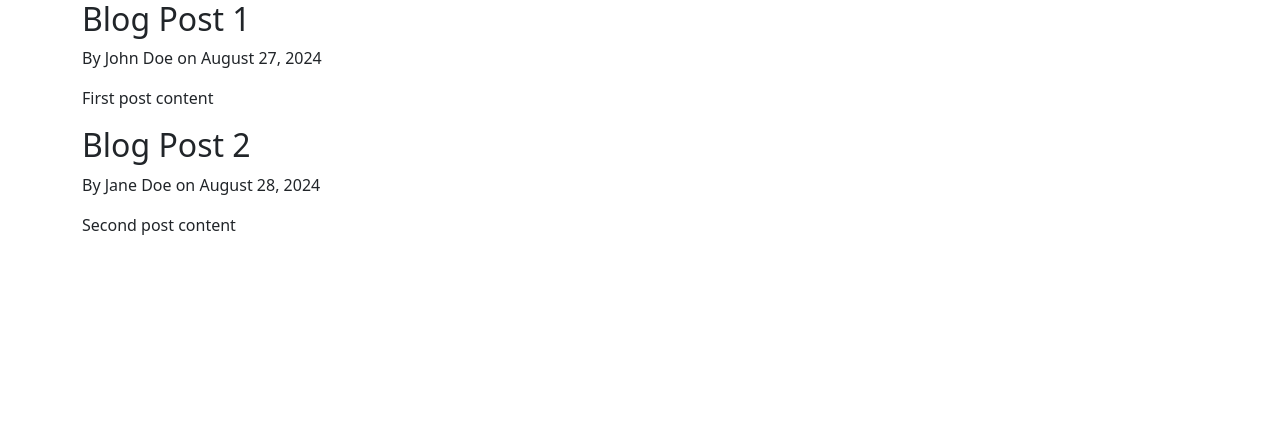
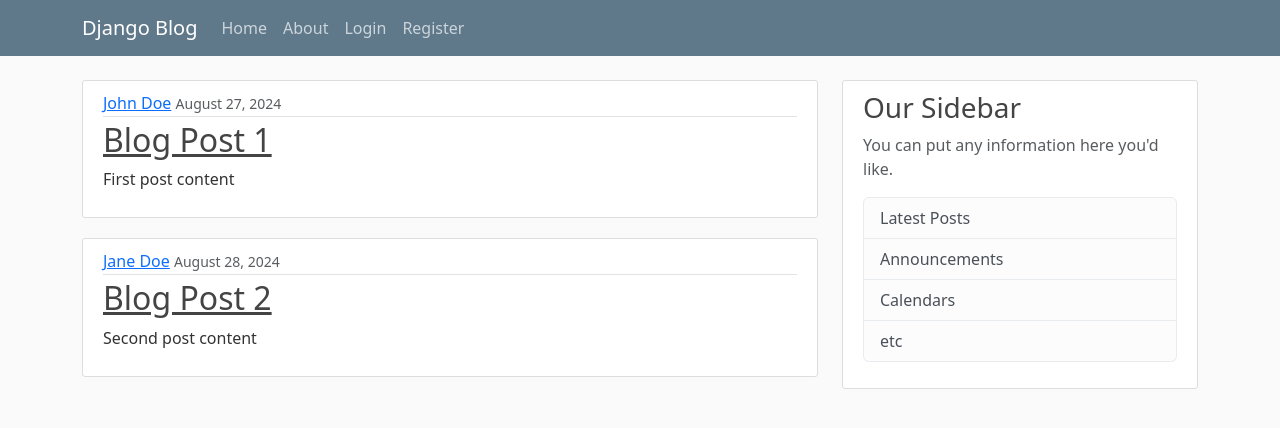
Before and after one commit to ager001/blog_app, a Django app: page / in a window 1280 px wide. Shown: the top 428 px of the page. Run offline with Django 5.2, Linux system fonts and the light colour scheme.

Commit message:
Add Bootstrap styling and layout to base and home templates

```diff
--- /dev/null
+++ b/blog/static/blog/main.css
@@ -0,0 +1,84 @@
+body {
+  background: #fafafa;
+  color: #333333;
+  margin-top: 5rem;
+}
+
+h1, h2, h3, h4, h5, h6 {
+  color: #444444;
+}
+
+ul {
+  margin: 0;
+}
+
+.bg-steel {
+  background-color: #5f788a;
+}
+
+.site-header .navbar-nav .nav-link {
+  color: #cbd5db;
+}
+
+.site-header .navbar-nav .nav-link:hover {
+  color: #ffffff;
+}
+
+.site-header .navbar-nav .nav-link.active {
+  font-weight: 500;
+}
+
+.content-section {
+  background: #ffffff;
+  padding: 10px 20px;
+  border: 1px solid #dddddd;
+  border-radius: 3px;
+  margin-bottom: 20px;
+}
+
+.article-title {
+  color: #444444;
+}
+
+a.article-title:hover {
+  color: #428bca;
+  text-decoration: none;
+}
+
+.article-content {
+  white-space: pre-line;
+}
+
+.article-img {
+  height: 65px;
+  width: 65px;
+  margin-right: 16px;
+}
+
+.article-metadata {
+  padding-bottom: 1px;
+  margin-bottom: 4px;
+  border-bottom: 1px solid #e3e3e3
+}
+
+.article-metadata a:hover {
+  color: #333;
+  text-decoration: none;
+}
+
+.article-svg {
+  width: 25px;
+  height: 25px;
+  vertical-align: middle;
+}
+
+.account-img {
+  height: 125px;
+  width: 125px;
+  margin-right: 20px;
+  margin-bottom: 16px;
+}
+
+.account-heading {
+  font-size: 2.5rem;
+}
--- a/blog/templates/blog/base.html
+++ b/blog/templates/blog/base.html
@@ -1,31 +1,90 @@
+{% load static %}
+
 <!DOCTYPE html>
 <html>
   <head>
+    <meta charset="utf-8" />
+    <meta name="viewport" content="width=device-width, initial-scale=1" />
+    <link
+      href="https://cdn.jsdelivr.net/npm/bootstrap@5.3.8/dist/css/bootstrap.min.css"
+      rel="stylesheet"
+      integrity="sha384-sRIl4kxILFvY47J16cr9ZwB07vP4J8+LH7qKQnuqkuIAvNWLzeN8tE5YBujZqJLB"
+      crossorigin="anonymous"
+    />
 
-    <meta charset="utf-8">
-    <meta name="viewport" content="width=device-width, initial-scale=1">
-    <link href="https://cdn.jsdelivr.net/npm/bootstrap@5.3.8/dist/css/bootstrap.min.css" rel="stylesheet" integrity=
-    "sha384-sRIl4kxILFvY47J16cr9ZwB07vP4J8+LH7qKQnuqkuIAvNWLzeN8tE5YBujZqJLB" crossorigin="anonymous">
+    <link rel="stylesheet" type="text/css" href="{% static 'blog/main.css' %}" />
 
     {% if title%}
-            <title>
-                {{ title }}
-            </title>
+    <title>{{ title }}</title>
     {% else %}
-        <title>
-            Blog About
-        </title>
+    <title>Blog About</title>
     {% endif %}
   </head>
   <body>
+    <header class="site-header">
+      <nav class="navbar navbar-expand-md navbar-dark bg-steel fixed-top">
         <div class="container">
-    {% block content %}
+          <a class="navbar-brand mr-4" href="{% url 'blog-home' %}">Django Blog</a>
+          <button
+            class="navbar-toggler"
+            type="button"
+            data-toggle="collapse"
+            data-target="#navbarToggle"
+            aria-controls="navbarToggle"
+            aria-expanded="false"
+            aria-label="Toggle navigation"
+          >
+            <span class="navbar-toggler-icon"></span>
+          </button>
+          <div class="collapse navbar-collapse" id="navbarToggle">
+            <div class="navbar-nav mr-auto">
+              <a class="nav-item nav-link" href="{% url 'blog-home' %}">Home</a>
+              <a class="nav-item nav-link" href="{% url 'blog-about' %}">About</a>
+            </div>
+            <!-- Navbar Right Side -->
+            <div class="navbar-nav">
+              <a class="nav-item nav-link" href="#">Login</a>
+              <a class="nav-item nav-link" href="#">Register</a>
+            </div>
+          </div>
+        </div>
+      </nav>
+    </header>
+    <main role="main" class="container">
+  <div class="row">
+    <div class="col-md-8">
+      {% block content %}{% endblock %}
+    </div>
+    <div class="col-md-4">
+      <div class="content-section">
+        <h3>Our Sidebar</h3>
+        <p class='text-muted'>You can put any information here you'd like.
+          <ul class="list-group">
+            <li class="list-group-item list-group-item-light">Latest Posts</li>
+            <li class="list-group-item list-group-item-light">Announcements</li>
+            <li class="list-group-item list-group-item-light">Calendars</li>
+            <li class="list-group-item list-group-item-light">etc</li>
+          </ul>
+        </p>
+      </div>
+    </div>
+  </div>
+</main>
 
-    {% endblock %}
-   </div>
-
-        <script src="https://cdn.jsdelivr.net/npm/bootstrap@5.3.8/dist/js/bootstrap.bundle.min.js" integrity="sha384-FKyoEForCGlyvwx9Hj09JcYn3nv7wiPVlz7YYwJrWVcXK/BmnVDxM+D2scQbITxI" crossorigin="anonymous"></script>
-        <script src="https://cdn.jsdelivr.net/npm/@popperjs/core@2.11.8/dist/umd/popper.min.js" integrity="sha384-I7E8VVD/ismYTF4hNIPjVp/Zjvgyol6VFvRkX/vR+Vc4jQkC+hVqc2pM8ODewa9r" crossorigin="anonymous"></script>
-        <script src="https://cdn.jsdelivr.net/npm/bootstrap@5.3.8/dist/js/bootstrap.min.js" integrity="sha384-G/EV+4j2dNv+tEPo3++6LCgdCROaejBqfUeNjuKAiuXbjrxilcCdDz6ZAVfHWe1Y" crossorigin="anonymous"></script>
+    <script
+      src="https://cdn.jsdelivr.net/npm/bootstrap@5.3.8/dist/js/bootstrap.bundle.min.js"
+      integrity="sha384-FKyoEForCGlyvwx9Hj09JcYn3nv7wiPVlz7YYwJrWVcXK/BmnVDxM+D2scQbITxI"
+      crossorigin="anonymous"
+    ></script>
+    <script
+      src="https://cdn.jsdelivr.net/npm/@popperjs/core@2.11.8/dist/umd/popper.min.js"
+      integrity="sha384-I7E8VVD/ismYTF4hNIPjVp/Zjvgyol6VFvRkX/vR+Vc4jQkC+hVqc2pM8ODewa9r"
+      crossorigin="anonymous"
+    ></script>
+    <script
+      src="https://cdn.jsdelivr.net/npm/bootstrap@5.3.8/dist/js/bootstrap.min.js"
+      integrity="sha384-G/EV+4j2dNv+tEPo3++6LCgdCROaejBqfUeNjuKAiuXbjrxilcCdDz6ZAVfHWe1Y"
+      crossorigin="anonymous"
+    ></script>
   </body>
 </html>
--- a/blog/templates/blog/home.html
+++ b/blog/templates/blog/home.html
@@ -1,9 +1,15 @@
-
-        {% extends "blog/base.html" %}
-        {% block content %}
-            {% for post in posts %}
-                <h2>{{ post.title }}</h2>
-                <p>By {{ post.author }} on {{ post.date_posted }}</p>
-                <p>{{ post.content }}</p>
-            {% endfor %}
-        {% endblock content %}
+{% extends "blog/base.html" %}
+{% block content %}
+    {% for post in posts %}
+<article class="media content-section">
+  <div class="media-body">
+    <div class="article-metadata">
+      <a class="mr-2" href="#">{{ post.author }}</a>
+      <small class="text-muted">{{ post.date_posted }}</small>
+    </div>
+    <h2><a class="article-title" href="#">{{ post.title }}</a></h2>
+    <p class="article-content">{{ post.content }}</p>
+  </div>
+</article>
+    {% endfor %}
+{% endblock content %}
```
Lines whose indentation alone changed are shown as unchanged.
